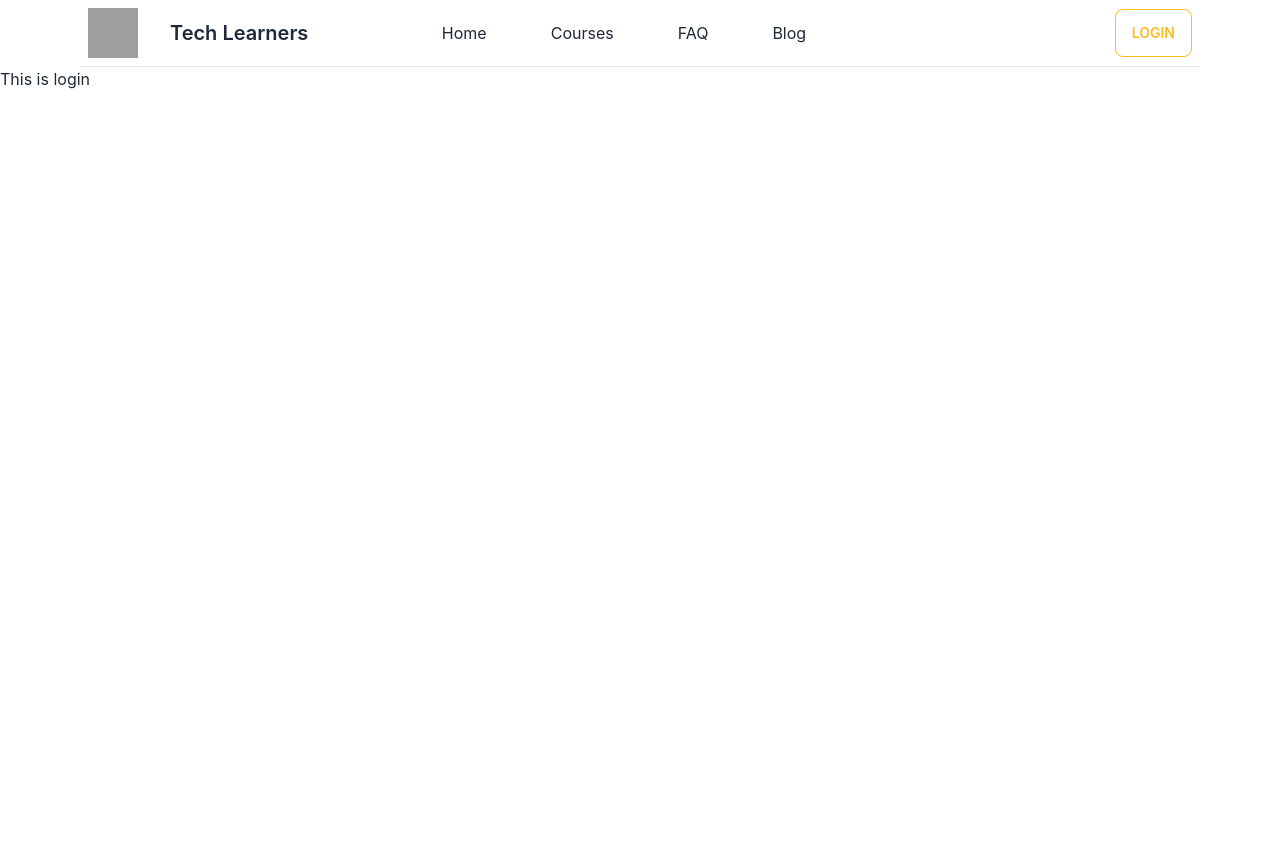
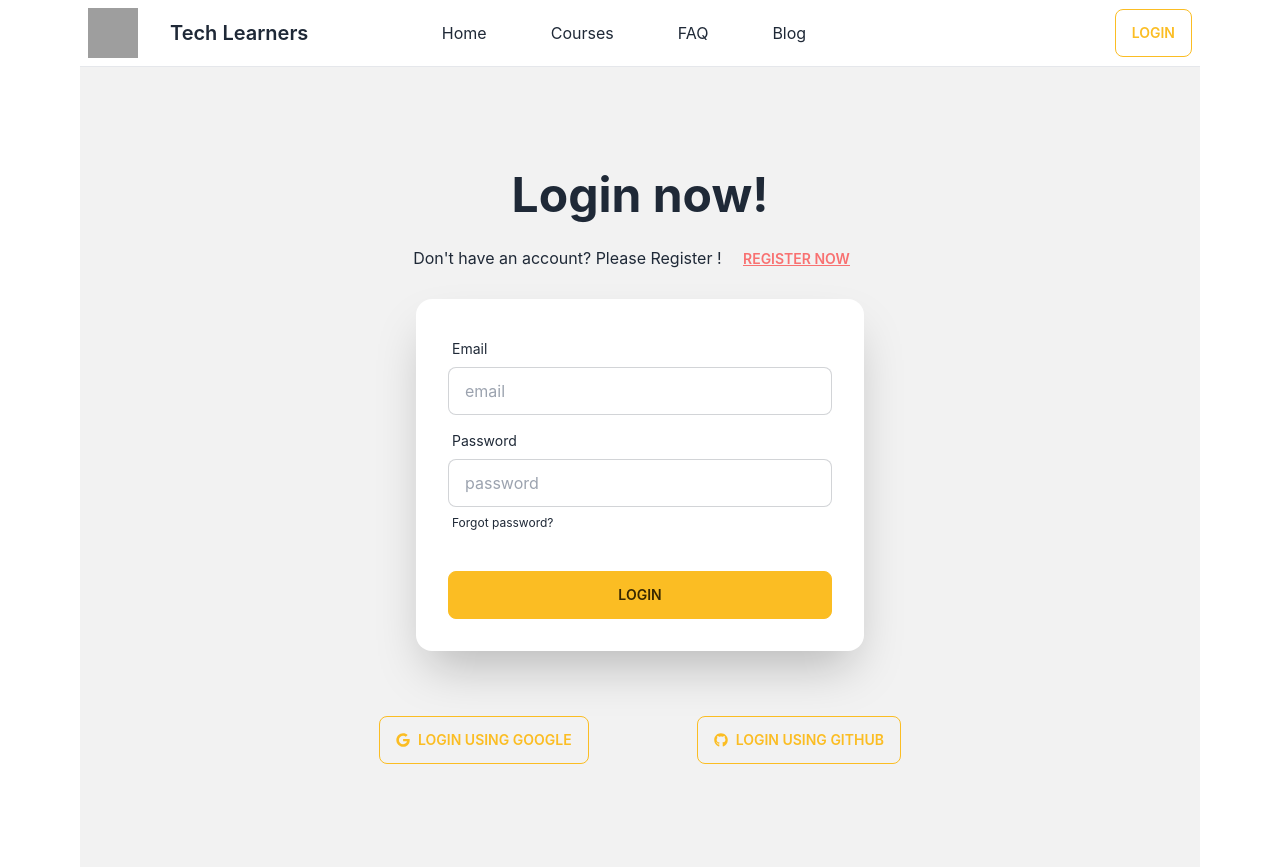
Before and after one commit to Jeba-anika/tech-learners, a React (Create React App) app: page /login in a window 1280 px wide. Before the commit the page ends 800 px from the top, so only its background shows below. Built offline with nearby package versions, Linux system fonts and the light colour scheme; grey boxes are pictures that could not be loaded.

Commit message:
login page created

```diff
--- a/src/Pages/Home/Home.js
+++ b/src/Pages/Home/Home.js
@@ -6,7 +6,7 @@
 const Home = () => {
     return (
         <div>
-            <div className='lg:mr-20 lg:ml-20 mt-10 border-4 border-yellow-200 home-background rounded-xl'>
+            <div className='lg:mr-20 lg:ml-20 mt-10 border-4 border-yellow-200 home-background rounded-xl '>
                  <div className='grid lg:grid-cols-2 md:grid-cols-2 sm:grid-cols-1 grid-cols-1 gap-4'>
                     <div className='p-12'>
                         <h2 className='font-mono text-5xl font-bold text-left'>Learn Technologies from us and Become a Professional in the field...</h2>
--- a/src/Pages/Login/Login.js
+++ b/src/Pages/Login/Login.js
@@ -1,9 +1,45 @@
 import React from 'react';
+import { FaGoogle, FaGithub } from "react-icons/fa";
+import { Link } from 'react-router-dom';
 
 const Login = () => {
     return (
-        <div>
-            <h2>This is login</h2>
+        <div className='lg:mr-20 lg:ml-20'>
+            <div className="hero min-h-screen bg-base-200">
+                <div className="hero-content flex-col">
+                    <div className="text-center">
+                        <h1 className="text-5xl font-bold">Login now!</h1>
+                        <p className="pt-4">Don't have an account? Please Register ! <button className='btn btn-link text-red-400'><Link to='/register'>Register Now</Link></button></p>
+                    </div>
+                    <div className="card flex-shrink-0 w-full max-w-md shadow-2xl bg-base-100">
+                        <div className="card-body">
+                            <div className="form-control">
+                                <label className="label">
+                                    <span className="label-text">Email</span>
+                                </label>
+                                <input name='email' type="text" placeholder="email" className="input input-bordered" />
+                            </div>
+                            <div className="form-control">
+                                <label className="label">
+                                    <span className="label-text">Password</span>
+                                </label>
+                                <input name='password' type="text" placeholder="password" className="input input-bordered" />
+                                <label className="label">
+                                    <a href="#" className="label-text-alt link link-hover">Forgot password?</a>
+                                </label>
+                            </div>
+                            <div className="form-control mt-6">
+                                <button className="btn btn-warning">Login</button>
+                            </div>
+                        </div>
+                    </div>
+                    <hr />
+                    <div className='mt-4'>
+                        <button className="btn btn-outline btn-warning lg:mr-7 md:mr-7 md:ml-0 lg:ml-0 sm:ml-20 ml-20"><FaGoogle className='mr-2'></FaGoogle>Login Using Google</button>
+                        <button className="btn btn-outline btn-warning sm:mt-4 mt-4 sm:ml-20 ml-20"><FaGithub className='mr-2'></FaGithub>Login Using GitHub</button>
+                    </div>
+                </div>
+            </div>
         </div>
     );
 };
```
